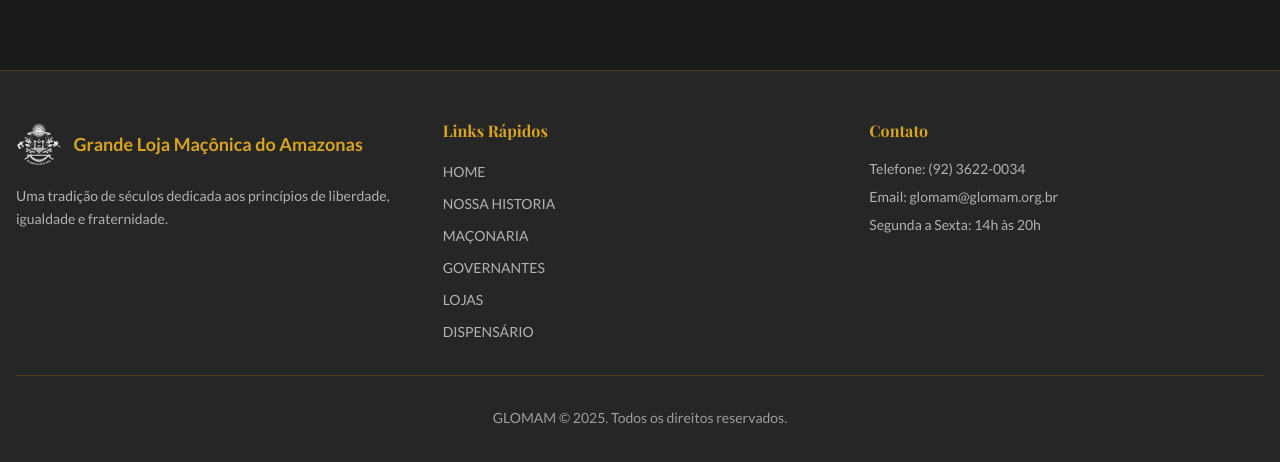
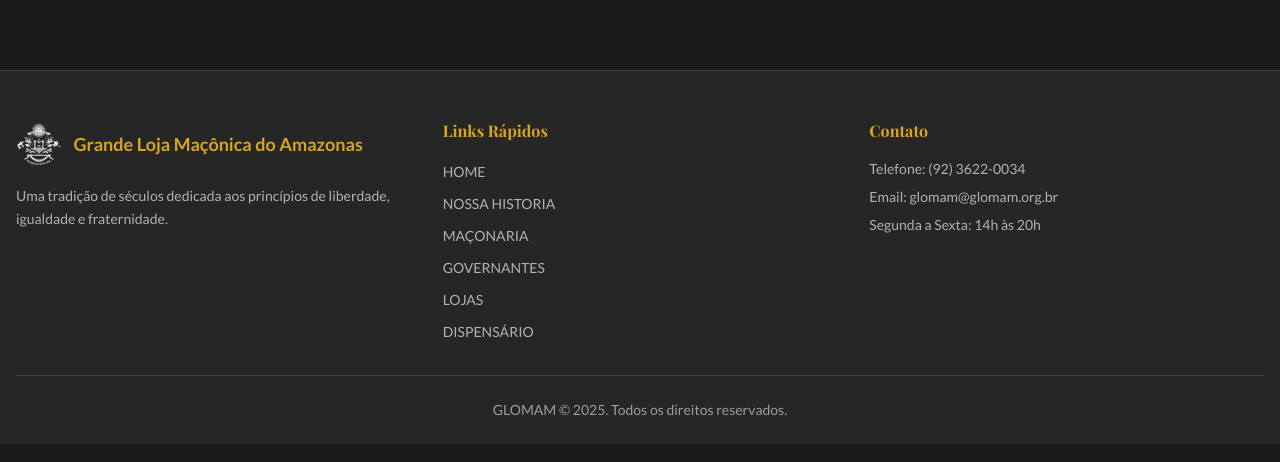
Before and after one commit to LusiOliveira/GLOMAM, a React (Vite) app: page /lojas in a window 1280 px wide. Shown: the part 1019-1481 px from the top of the page. Built offline with nearby package versions, Linux system fonts and the light colour scheme; the HTML template or start-up script is replaced by a standard one.

Commit message:
fix: ajustar posicionamento da linha dourada e frase de copyright no footer

```diff
--- a/src/components/Footer.tsx
+++ b/src/components/Footer.tsx
@@ -1,7 +1,7 @@
 const Footer = () => {
   return (
     <footer
-      className="bg-charcoal border-t border-gold/20 py-12 transition-all duration-500 ease-in-out"
+      className="bg-charcoal border-t border-gold/20 pt-12 pb-0 transition-all duration-500 ease-in-out"
       style={{ fontFamily: "'Lato', sans-serif" }}
     >
       <div className="container mx-auto px-4">
@@ -63,7 +63,7 @@ const Footer = () => {
         </div>
 
         {/* Copyright */}
-        <div className="border-t border-gold/20 pt-8 text-center">
+        <div className="border-t border-gold/20 pt-6 pb-6 text-center" style={{ marginBottom: 0 }}>
           <p className="text-foreground/60 text-sm">
               GLOMAM © {new Date().getFullYear()}. Todos os direitos
             reservados.
```
